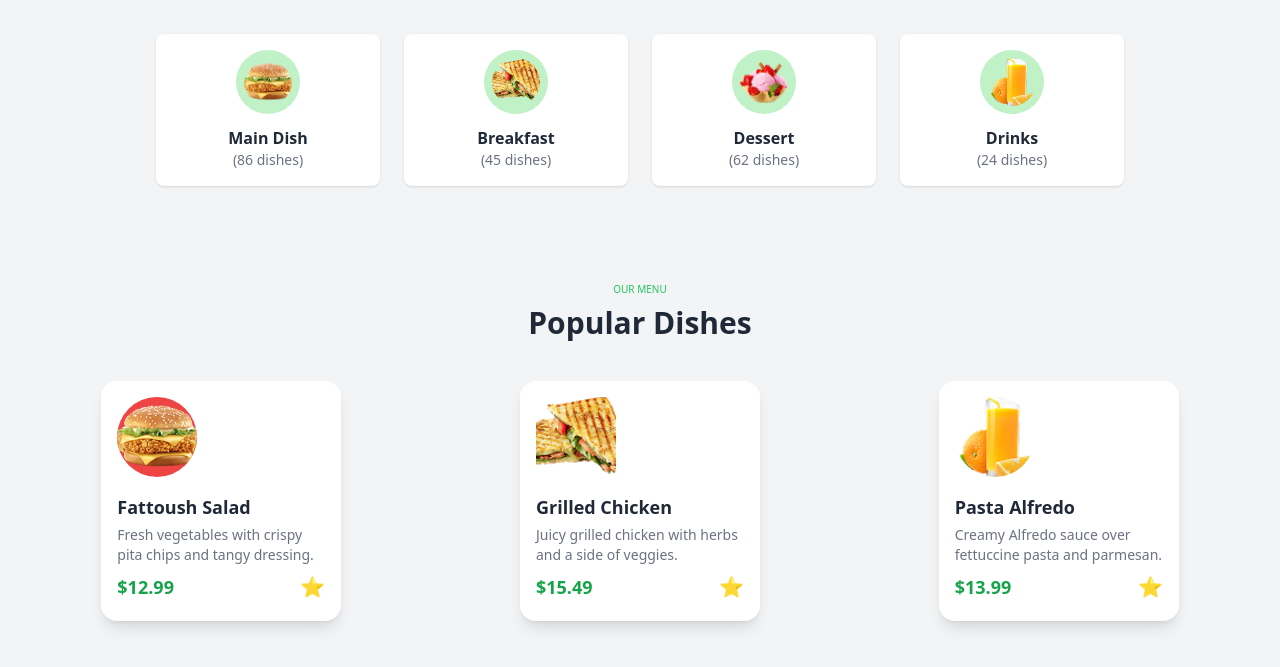
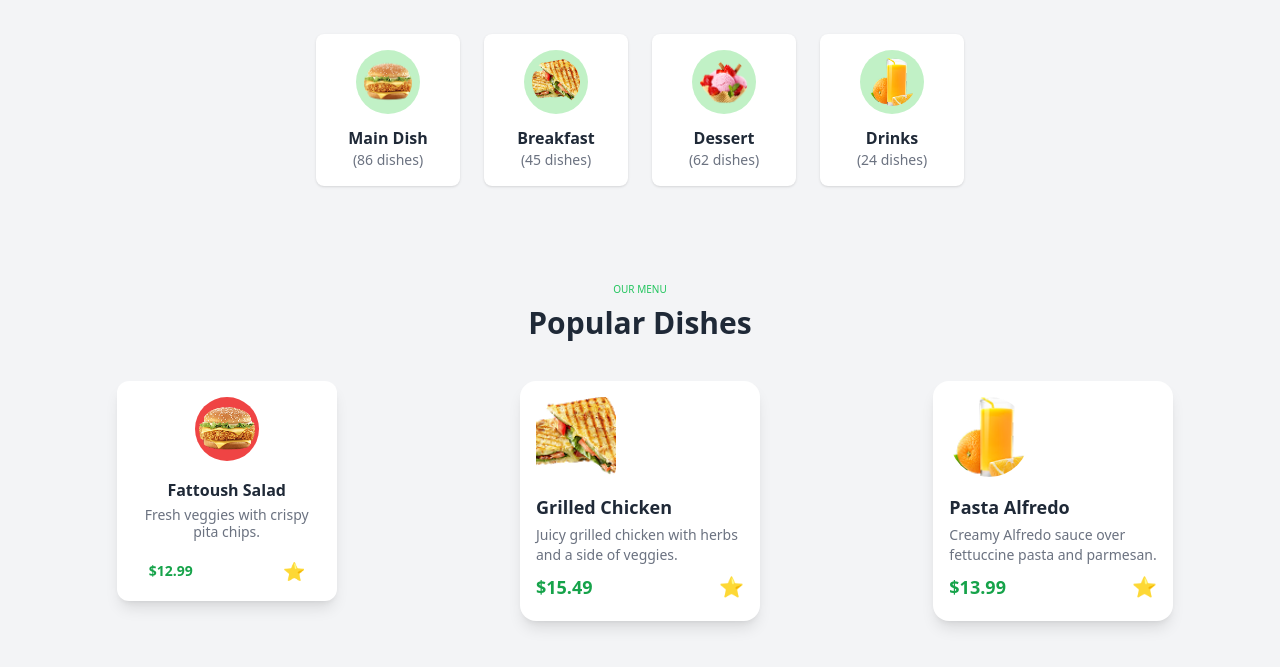
Before and after one commit to vincenttwizere/Foodie, a plain HTML site: page index.html in a window 1280 px wide. Shown: the part 693-1360 px from the top of the page. Drawn offline with nearby package versions, Linux system fonts and the light colour scheme.

Commit message:
latest update

```diff
--- a/index.html
+++ b/index.html
@@ -120,28 +120,28 @@
   <!-- Cards Container -->
   <div class="flex flex-wrap justify-center gap-6">
     <!-- Card 1 -->
-    <div class="bg-white rounded-lg shadow p-4 w-56 flex flex-col items-center text-center">
+    <div class="bg-white rounded-lg shadow p-4 w-36 flex flex-col items-center text-center">
       <img src="./Assets/pngwing 4.png" alt="Main Dish" class="w-16 h-16 object-cover rounded-full bg-[#C1F1C6] p-2 mb-3" />
       <h4 class="text-base font-semibold text-gray-800">Main Dish</h4>
       <p class="text-sm text-gray-500">(86 dishes)</p>
     </div>
 
     <!-- Card 2 -->
-    <div class="bg-white rounded-lg shadow p-4 w-56 flex flex-col items-center text-center">
+    <div class="bg-white rounded-lg shadow p-4 w-36 flex flex-col items-center text-center">
       <img src="./Assets/pngwing 6.png" alt="Breakfast" class="w-16 h-16 object-cover rounded-full bg-[#C1F1C6] p-2 mb-3" />
       <h4 class="text-base font-semibold text-gray-800">Breakfast</h4>
       <p class="text-sm text-gray-500">(45 dishes)</p>
     </div>
 
     <!-- Card 3 -->
-    <div class="bg-white rounded-lg shadow p-4 w-56 flex flex-col items-center text-center">
+    <div class="bg-white rounded-lg shadow p-4 w-36 flex flex-col items-center text-center">
       <img src="./Assets/pngwing 3.png" alt="Dessert" class="w-16 h-16 object-cover rounded-full bg-[#C1F1C6]  p-2 mb-3" />
       <h4 class="text-base font-semibold text-gray-800">Dessert</h4>
       <p class="text-sm text-gray-500">(62 dishes)</p>
     </div>
 
     <!-- Card 4 -->
-    <div class="bg-white rounded-lg shadow p-4 w-56 flex flex-col items-center text-center">
+    <div class="bg-white rounded-lg shadow p-4 w-36 flex flex-col items-center text-center">
       <img src="./Assets/pngwing 7.png" alt="Drinks" class="w-16 h-16 object-cover rounded-full bg-[#C1F1C6] p-2 mb-3" />
       <h4 class="text-base font-semibold text-gray-800">Drinks</h4>
       <p class="text-sm text-gray-500">(24 dishes)</p>
@@ -156,9 +156,9 @@
   </div>
 
   <!-- Cards -->
-  <div class="grid grid-cols-1 sm:grid-cols-2 md:grid-cols-3 gap-6 justify-items-center">
+  <div class="grid grid-cols-1 sm:grid-cols-2 md:grid-cols-3 gap-2 justify-items-center">
     <!-- Card 1 -->
-    <div class="bg-white shadow-lg rounded-2xl p-4 w-60 h-60 max-w-sm">
+    <!-- <div class="bg-white shadow-lg rounded-2xl p-4 w-30  max-w-sm">
       <img src="./Assets/pngwing 4.png" alt="Fattoush Salad" class="rounded-full bg-red-500 mb-4 w-20 h-20 object-cover">
       <h3 class="text-lg font-semibold text-gray-800">Fattoush Salad</h3>
       <p class="text-sm text-gray-500 mt-1">Fresh vegetables with crispy pita chips and tangy dressing.</p>
@@ -166,7 +166,23 @@
         <span class="text-lg font-bold text-green-600">$12.99</span>
         <span class="text-yellow-400 text-xl">⭐</span>
       </div>
-    </div>
+    </div> -->
+<div class="bg-white shadow-lg rounded-xl p-4 w-[220px] h-[220px] flex flex-col items-center justify-between text-center">
+  <img src="./Assets/pngwing 4.png" alt="Fattoush Salad"
+       class="rounded-full bg-red-500 w-16 h-16 object-cover p-1" />
+  <div>
+    <h3 class="text-base font-semibold text-gray-800">Fattoush Salad</h3>
+    <p class="text-sm text-gray-500 mt-1 px-2 leading-tight">
+      Fresh veggies with crispy pita chips.
+    </p>
+  </div>
+  <div class="flex justify-between items-center w-full px-4">
+    <span class="text-sm font-bold text-green-600">$12.99</span>
+    <span class="text-yellow-400 text-lg">⭐</span>
+  </div>
+</div>
+
+
 
     <!-- Card 2 -->
     <div class="bg-white shadow-lg rounded-2xl p-4 w-60 h-60 max-w-sm">
```
